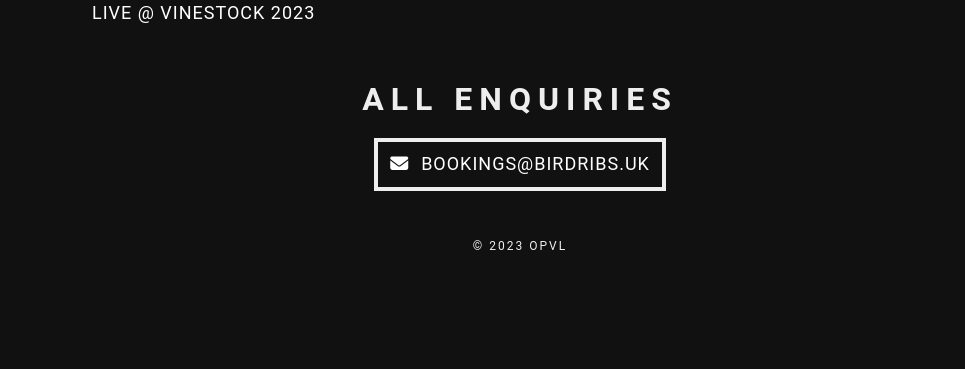
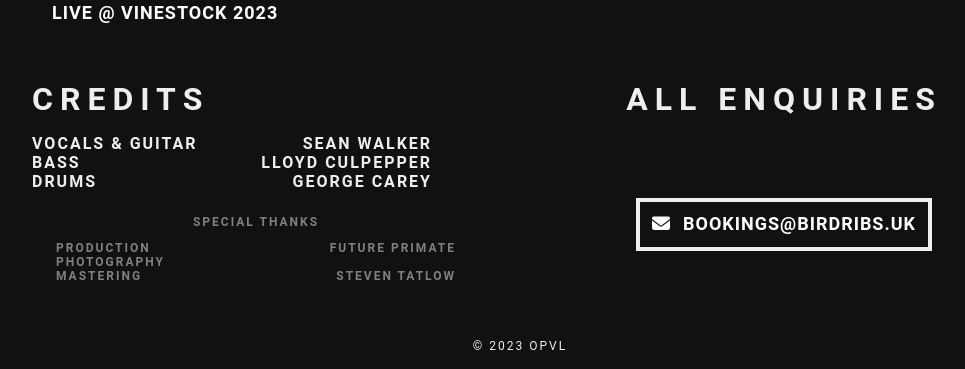
Before and after one commit to OPVL/epk-birdribs, a PHP site: page / in a window 1280 px wide. Shown: the part 1832-2201 px from the top of the page, without its empty margins (120-1085 px from the left). Before the commit the page ends 2082 px from the top, so only its background shows below. Run offline with PHP 8.4, Linux system fonts and the light colour scheme; some libraries are stand-ins or nearby versions.

Commit message:
add credits and cpanel deploy

```diff
--- a/assets/css/style.css
+++ b/assets/css/style.css
@@ -88,6 +88,7 @@ header.flex-col {
   text-transform: uppercase;
   transition-property: background, color;
   transition-duration: 0.2s;
+  font-weight: 600;
 }
 .download-button:hover {
   background: #eee;
@@ -132,7 +133,7 @@ main {
 }
 .about-section section.videos {
   margin-top: 40px;
-  width: 70%;
+  width: calc(70vw + 80px);
 }
 
 .scroller {
@@ -153,6 +154,7 @@ main {
   color: white;
   text-decoration: none;
   text-transform: uppercase;
+  font-weight: 600;
 }
 
 /* width */
@@ -178,6 +180,7 @@ main {
 footer {
   background: #111;
   color: #eee;
+  margin-top: 40px;
 }
 footer .copyright {
   padding: 1rem;
@@ -212,4 +215,41 @@ footer .copyright a:hover {
   color: #ff006a;
 }
 
+.credits-details.flex-col {
+  width: 200px;
+  justify-content: space-between;
+}
+
+section.credits.flex-col {
+  width: 35vw;
+  text-transform: uppercase;
+  letter-spacing: 2px;
+  font-weight: 600;
+}
+
+section.contact.flex-col {
+  justify-content: space-between;
+  width: 35vw;
+}
+
+.credits-details.flex-col:last-child {
+  text-align: right;
+}
+
+.special-thanks.flex-col {
+  /* justify-content: center; */
+  align-items: center;
+  margin-top: 20px;
+  /* justify-content: space-evenly; */
+  font-size: 12px;
+  color: gray;
+  /* width: 100%; */
+}
+
+.special-thanks h4.subheading {
+  text-align: center;
+  width: auto;
+  margin-bottom: 12px;
+}
+
 /*# sourceMappingURL=style.css.map */
--- a/assets/sass/style.sass
+++ b/assets/sass/style.sass
@@ -78,6 +78,7 @@ header.flex-col
     text-transform: uppercase
     transition-property: background, color
     transition-duration: 0.2s
+    font-weight: 600
     &:hover
         background: $color-white
         color: $color-black
@@ -113,7 +114,7 @@ main
 
         &.videos
             margin-top: 40px
-            width: 70%
+            width: calc( 70vw + 80px )
 .scroller
     overflow-x: scroll
     // width: 100%
@@ -129,6 +130,7 @@ main
             color: white
             text-decoration: none
             text-transform: uppercase
+            font-weight: 600
 
 /* width */
 ::-webkit-scrollbar
@@ -149,6 +151,7 @@ main
 footer
     background: $color-black
     color: $color-white
+    margin-top: 40px
     .copyright
         padding: 1rem
         text-align: center
@@ -175,3 +178,34 @@ footer
             transition: color,background 0.2s ease-in-out
             &:hover
                 color: $color-danger
+.credits-details.flex-col
+    width: 200px
+    justify-content: space-between
+section.credits.flex-col
+    width: 35vw
+    text-transform: uppercase
+    letter-spacing: 2px
+    font-weight: 600
+
+section.contact.flex-col
+    justify-content: space-between
+    width: 35vw
+
+.credits-details.flex-col:last-child
+    text-align: right
+
+.special-thanks.flex-col
+    /* justify-content: center; */
+    align-items: center
+    margin-top: 20px
+    /* justify-content: space-evenly; */
+    font-size: 12px
+    color: gray
+    /* width: 100%; */
+
+.special-thanks h4.subheading
+    text-align: center
+    width: auto
+    margin-bottom: 12px
+
+.special-thanks.flex-col
--- a/index.php
+++ b/index.php
@@ -236,7 +236,36 @@ $videos = [
         </div>
       </section>
     </div>
-    <div class="flex-col about-section">
+    <div class="flex-row about-section">
+      <section class="credits flex-col">
+        <h2 class="title">credits</h2>
+        <div class="flex-row">
+          <div class="credits-details flex-col">
+            <span class="role">vocals & guitar</span>
+            <span class="role">bass</span>
+            <span class="role">drums</span>
+          </div>
+          <div class="credits-details flex-col">
+            <span class="person">sean walker</span>
+            <span class="person">lloyd culpepper</span>
+            <span class="person">george carey</span>
+          </div>
+        </div>
+        <div class="special-thanks flex-col">
+          <h4 class="subheading">special thanks</h4>
+          <div class="flex-row">
+            <div class="credits-details flex-col">
+              <span class="role">production</span>
+              <span class="role">photography</span>
+              <span class="role">mastering</span>
+            </div>
+            <div class="credits-details flex-col">
+              <span class="person">future primate</span>
+              <span class="person">steven tatlow</span>
+            </div>
+          </div>
+        </div>
+      </section>
       <section class="contact flex-col">
         <h2 class="title">all enquiries</h2>
         <div class="flex-row">
@@ -250,6 +279,7 @@ $videos = [
             </p>
           </div>
         </div>
+      </section>
     </div>
   </main>
   <footer>
```
Also changed, not shown: .cpanel.yml (added), 2 other files.
